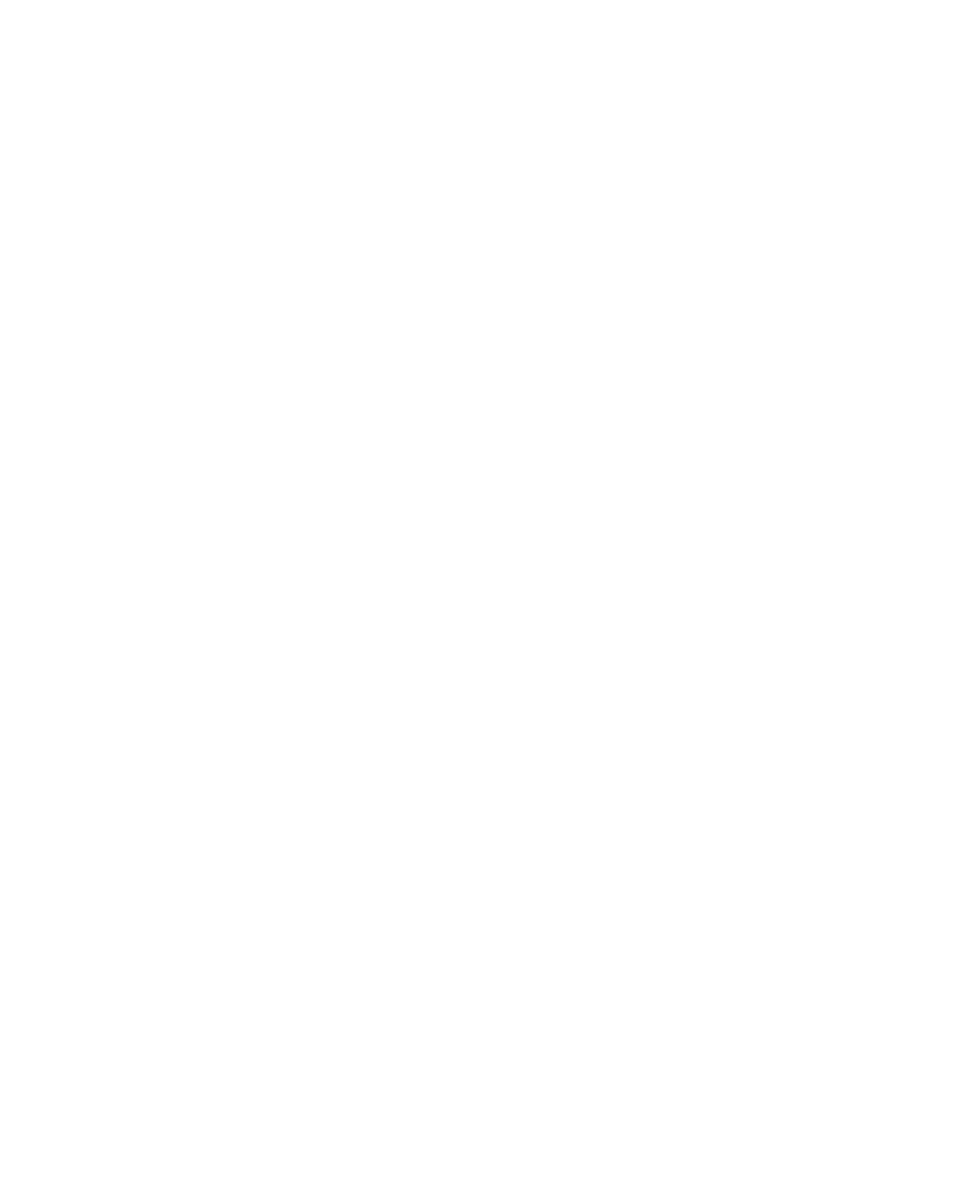
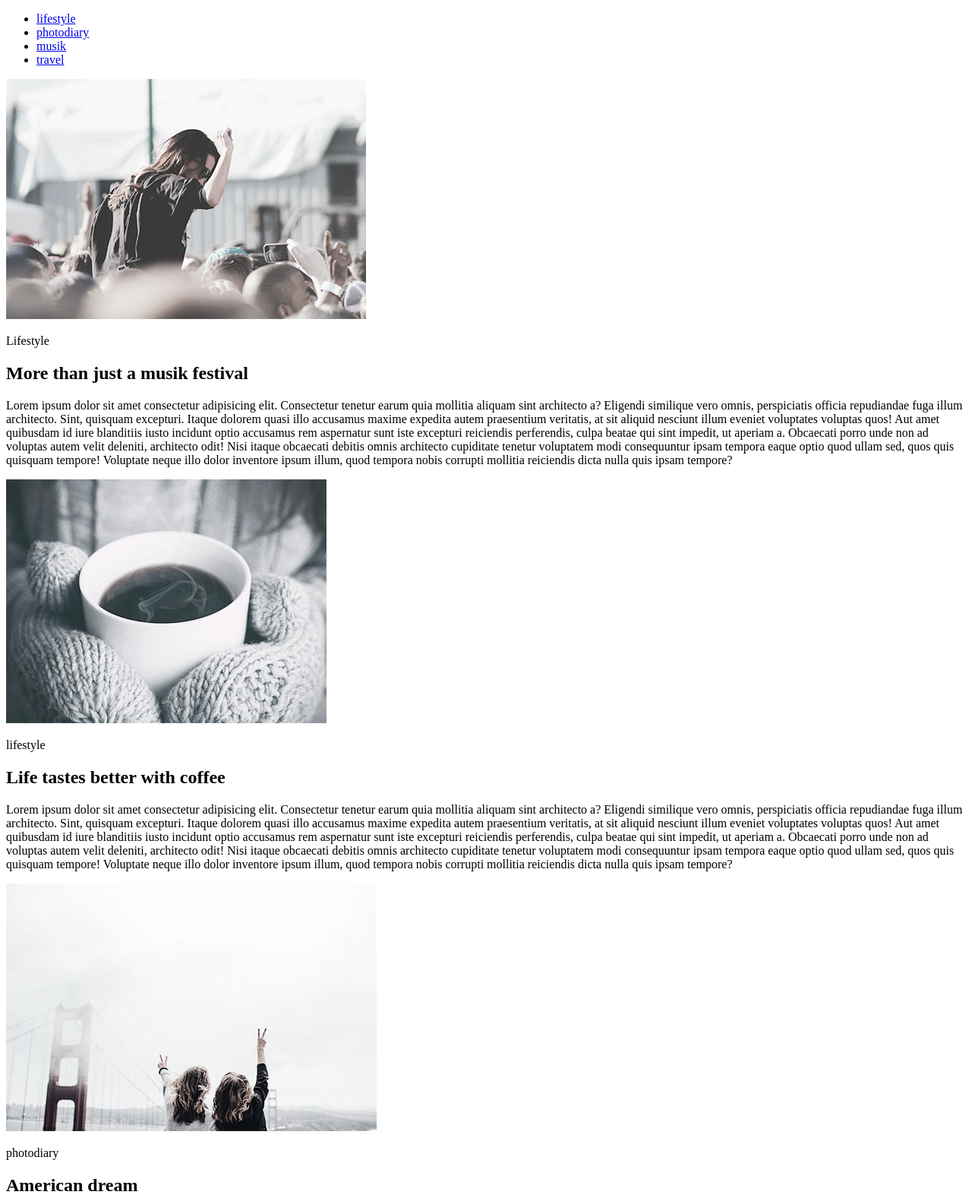
Before and after one commit to EduardPavlenko/goit-fe--course, a plain HTML site: page hw-01-02/index.html in a window 1280 px wide. Shown: the top 1577 px of the page at 76% size. Before the commit the page ends 800 px from the top, so only its background shows below. Drawn offline with Linux system fonts and the light colour scheme.

Commit message:
final commit

```diff
--- a/hw-01-02/index.html
+++ b/hw-01-02/index.html
@@ -6,7 +6,37 @@
     <meta http-equiv="X-UA-Compatible" content="ie=edge">
     <title>Document</title>
 </head>
+
 <body>
+<div>
+    <ul>
+        <li><a href="#">lifestyle</a></li>
+        <li><a href="#">photodiary</a></li>
+        <li><a href="#">musik</a></li>
+        <li><a href="#">travel</a></li>
+    </ul>
 
+<img src="./img/img1.jpg" alt="lifestyle">
+<p>Lifestyle</p>
+<h2>More than just a musik festival</h2>
+<p>Lorem ipsum dolor sit amet consectetur adipisicing elit. Consectetur tenetur earum quia mollitia aliquam sint architecto a? Eligendi similique vero omnis, perspiciatis officia repudiandae fuga illum architecto. Sint, quisquam excepturi. Itaque dolorem quasi illo accusamus maxime expedita autem praesentium veritatis, at sit aliquid nesciunt illum eveniet voluptates voluptas quos! Aut amet quibusdam id iure blanditiis iusto incidunt optio accusamus rem aspernatur sunt iste excepturi reiciendis perferendis, culpa beatae qui sint impedit, ut aperiam a. Obcaecati porro unde non ad voluptas autem velit deleniti, architecto odit! Nisi itaque obcaecati debitis omnis architecto cupiditate tenetur voluptatem modi consequuntur ipsam tempora eaque optio quod ullam sed, quos quis quisquam tempore! Voluptate neque illo dolor inventore ipsum illum, quod tempora nobis corrupti mollitia reiciendis dicta nulla quis ipsam tempore?</p>
+
+<img src="./img/img2.jpg" alt="lifestyle">
+<p>lifestyle</p>
+<h2>Life tastes better with coffee</h2>
+<p>Lorem ipsum dolor sit amet consectetur adipisicing elit. Consectetur tenetur earum quia mollitia aliquam sint architecto a? Eligendi similique vero omnis, perspiciatis officia repudiandae fuga illum architecto. Sint, quisquam excepturi. Itaque dolorem quasi illo accusamus maxime expedita autem praesentium veritatis, at sit aliquid nesciunt illum eveniet voluptates voluptas quos! Aut amet quibusdam id iure blanditiis iusto incidunt optio accusamus rem aspernatur sunt iste excepturi reiciendis perferendis, culpa beatae qui sint impedit, ut aperiam a. Obcaecati porro unde non ad voluptas autem velit deleniti, architecto odit! Nisi itaque obcaecati debitis omnis architecto cupiditate tenetur voluptatem modi consequuntur ipsam tempora eaque optio quod ullam sed, quos quis quisquam tempore! Voluptate neque illo dolor inventore ipsum illum, quod tempora nobis corrupti mollitia reiciendis dicta nulla quis ipsam tempore?</p>
+
+<img src="./img/img3.jpg" alt="photodiary">
+<p>photodiary</p>
+<h2>American dream</h2>
+<p>Lorem ipsum dolor sit amet consectetur adipisicing elit. Consectetur tenetur earum quia mollitia aliquam sint architecto a? Eligendi similique vero omnis, perspiciatis officia repudiandae fuga illum architecto. Sint, quisquam excepturi. Itaque dolorem quasi illo accusamus maxime expedita autem praesentium veritatis, at sit aliquid nesciunt illum eveniet voluptates voluptas quos! Aut amet quibusdam id iure blanditiis iusto incidunt optio accusamus rem aspernatur sunt iste excepturi reiciendis perferendis, culpa beatae qui sint impedit, ut aperiam a. Obcaecati porro unde non ad voluptas autem velit deleniti, architecto odit! Nisi itaque obcaecati debitis omnis architecto cupiditate tenetur voluptatem modi consequuntur ipsam tempora eaque optio quod ullam sed, quos quis quisquam tempore! Voluptate neque illo dolor inventore ipsum illum, quod tempora nobis corrupti mollitia reiciendis dicta nulla quis ipsam tempore?</p>
+
+<img src="./img/img4.jpg" alt="photodiary">
+<p>photodiary</p>
+<h2>A day exploring the Alps</h2>
+<p>Lorem ipsum dolor sit amet consectetur adipisicing elit. Consectetur tenetur earum quia mollitia aliquam sint architecto a? Eligendi similique vero omnis, perspiciatis officia repudiandae fuga illum architecto. Sint, quisquam excepturi. Itaque dolorem quasi illo accusamus maxime expedita autem praesentium veritatis, at sit aliquid nesciunt illum eveniet voluptates voluptas quos! Aut amet quibusdam id iure blanditiis iusto incidunt optio accusamus rem aspernatur sunt iste excepturi reiciendis perferendis, culpa beatae qui sint impedit, ut aperiam a. Obcaecati porro unde non ad voluptas autem velit deleniti, architecto odit! Nisi itaque obcaecati debitis omnis architecto cupiditate tenetur voluptatem modi consequuntur ipsam tempora eaque optio quod ullam sed, quos quis quisquam tempore! Voluptate neque illo dolor inventore ipsum illum, quod tempora nobis corrupti mollitia reiciendis dicta nulla quis ipsam tempore?</p>
+<input type="button" value="load more">
+
+</div>
 </body>
 </html>
```
Also changed, not shown: hw-01-02/img/img1.jpg (added), hw-01-02/img/img2.jpg (added), hw-01-02/img/img3.jpg (added), hw-01-02/img/img4.jpg (added).
